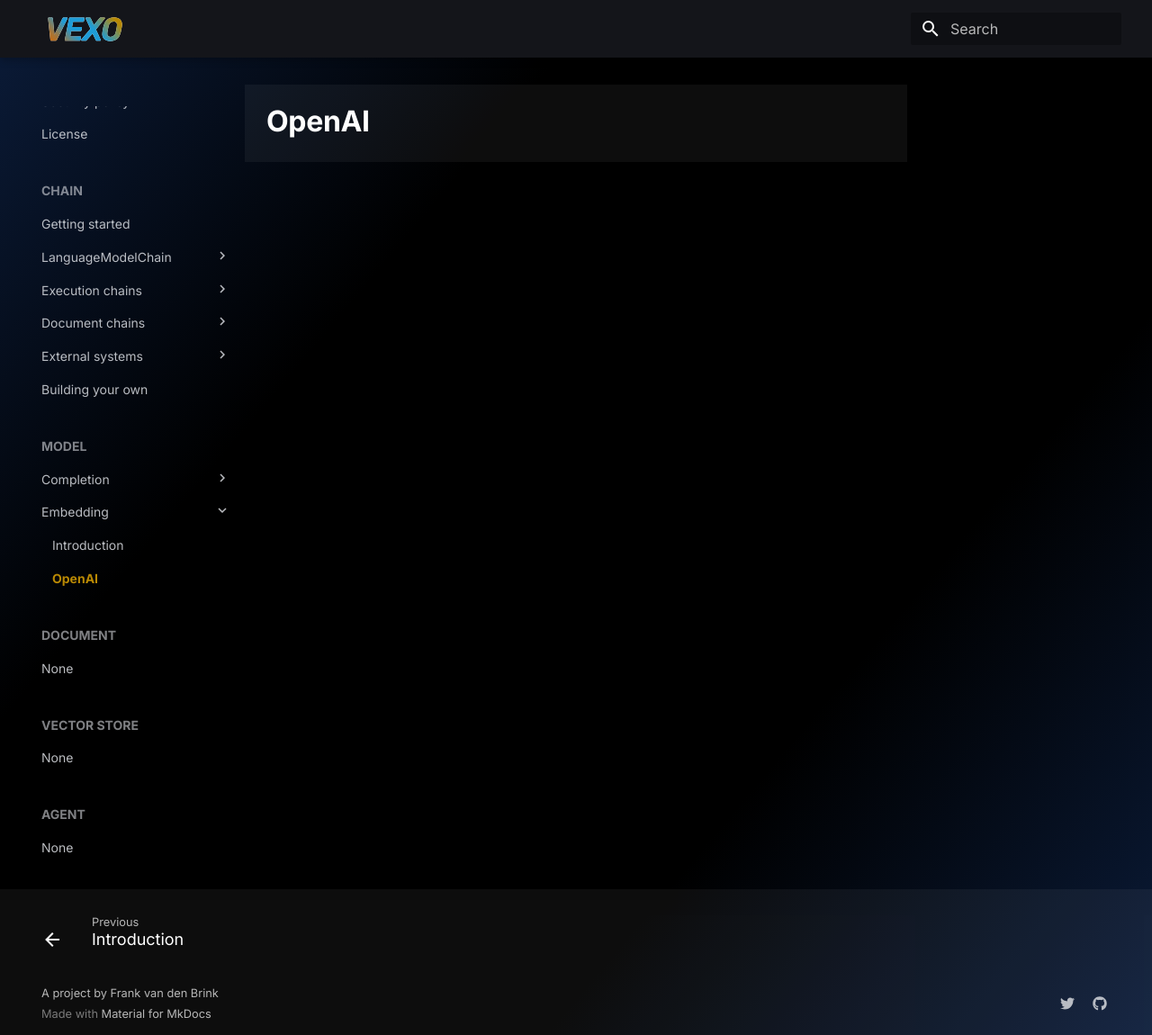
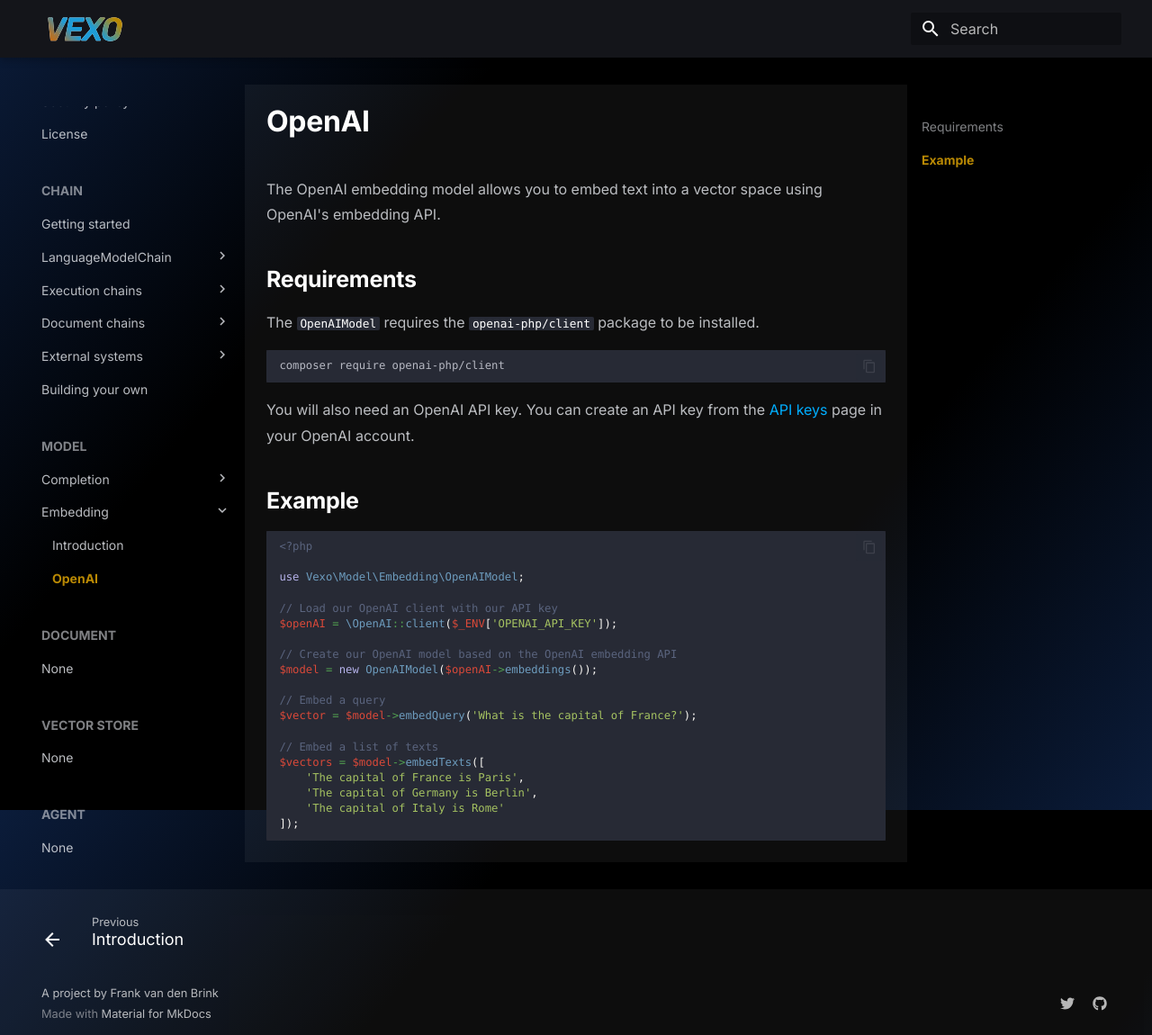
Before and after one commit to VexoAI/documentation, an MkDocs documentation site: the page built from docs/model/embedding/OpenAI.md, in a window 1280 px wide and 1150 px high. Shown: the whole window at 90% size. Built offline with MkDocs 1.6.1 and Material for MkDocs 9.7.7, drawn with Linux system fonts in a browser that asks for light colours; some web fonts are replaced; the version menu is left out.

Commit message:
Added embedding docs

````diff
--- a/docs/model/embedding/OpenAI.md
+++ b/docs/model/embedding/OpenAI.md
@@ -1 +1,37 @@
 # OpenAI
+
+The OpenAI embedding model allows you to embed text into a vector space using OpenAI's embedding API.
+
+## Requirements
+
+The `OpenAIModel` requires the `openai-php/client` package to be installed.
+
+```
+composer require openai-php/client
+```
+
+You will also need an OpenAI API key. You can create an API key from the [API keys](https://platform.openai.com/account/api-keys) page in your OpenAI account.
+
+## Example
+
+```php
+<?php
+
+use Vexo\Model\Embedding\OpenAIModel;
+
+// Load our OpenAI client with our API key
+$openAI = \OpenAI::client($_ENV['OPENAI_API_KEY']);
+
+// Create our OpenAI model based on the OpenAI embedding API
+$model = new OpenAIModel($openAI->embeddings());
+
+// Embed a query
+$vector = $model->embedQuery('What is the capital of France?');
+
+// Embed a list of texts
+$vectors = $model->embedTexts([
+    'The capital of France is Paris',
+    'The capital of Germany is Berlin',
+    'The capital of Italy is Rome'
+]);
+```
````
Also changed, not shown: docs/model/embedding/introduction.md (+21 -0 lines).
